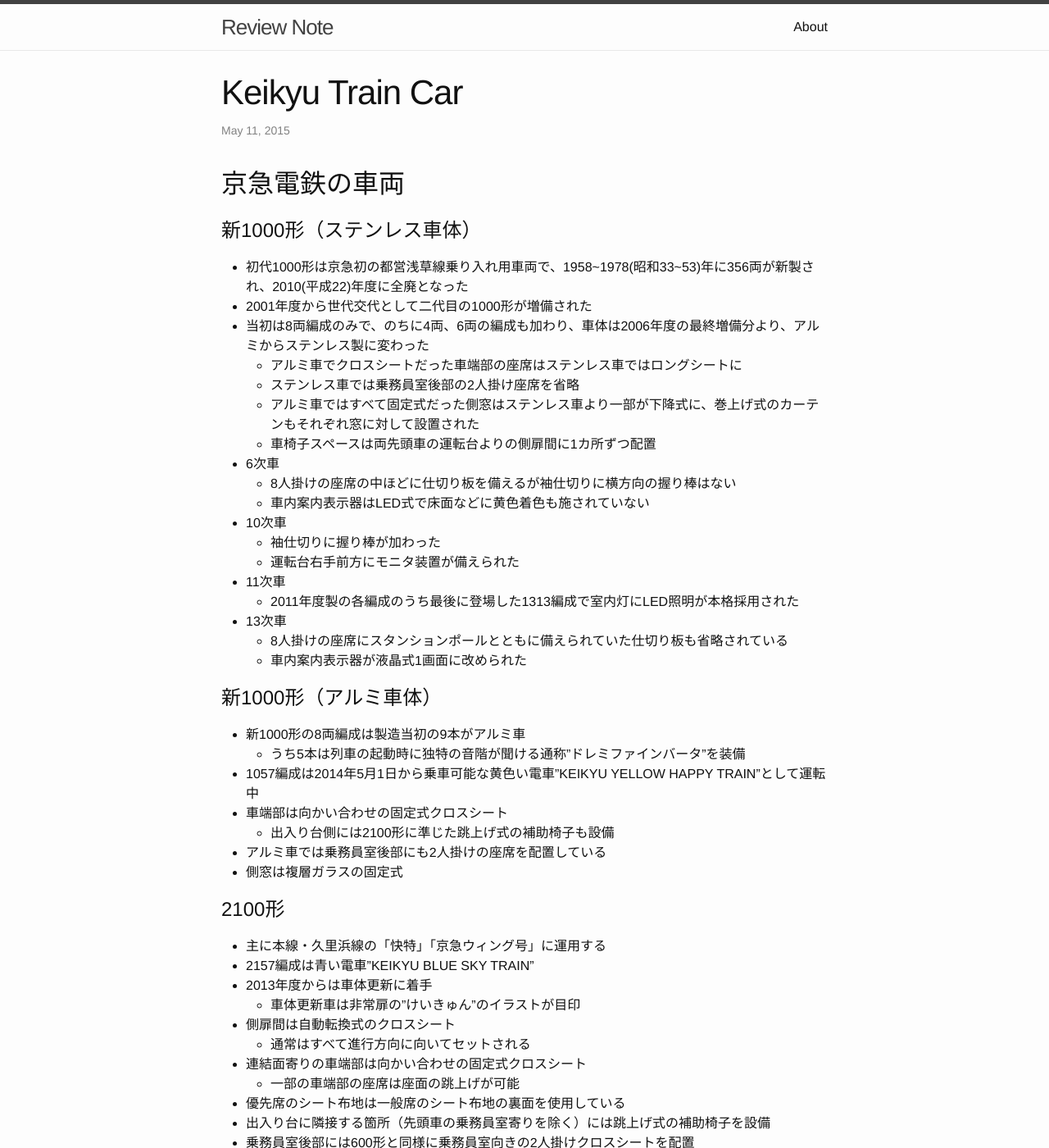
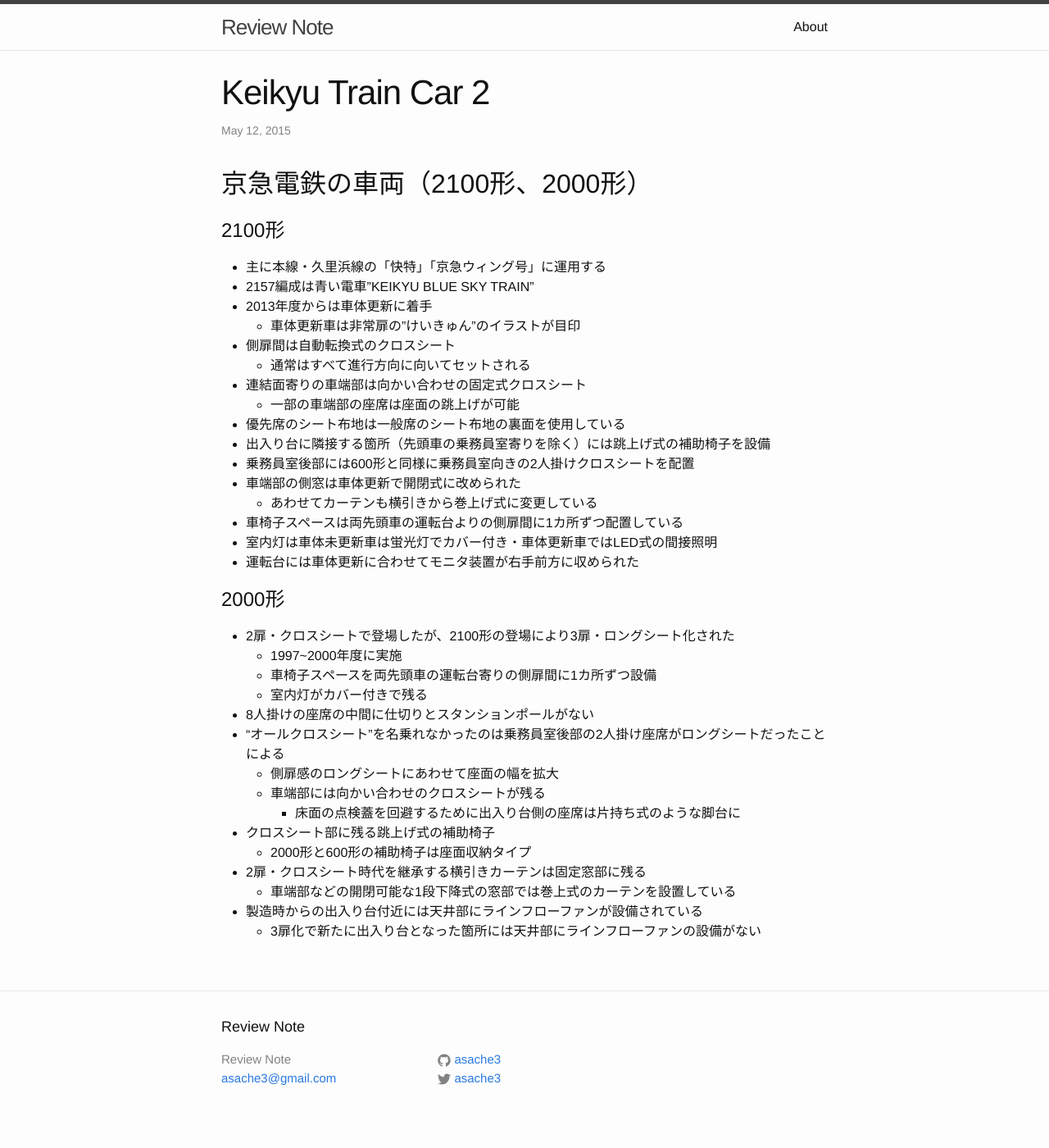
Before and after one commit to asache3/asache3.github.io, a Jekyll site: the page built from _posts/2015-05-12-keikyu-train-car-2.markdown, in a window 1280 px wide and 1400 px high. Shown: the whole window at 82% size. Built offline with Jekyll 4.4.1, drawn with Linux system fonts in a browser that asks for light colours; some of the changed text lies outside the part shown.

Commit message:
Split Keikyu Traain Car

```diff
--- a/_posts/2015-05-11-keikyu-train-car.markdown
+++ b/_posts/2015-05-12-keikyu-train-car-2.markdown
@@ -1,41 +1,10 @@
 ---
 layout: post
-title:  "Keikyu Train Car"
-date:   2015-05-11 07:30:00
+title:  "Keikyu Train Car 2"
+date:   2015-05-12 07:30:00
 ---
 
-## 京急電鉄の車両
-
-# 新1000形（ステンレス車体）
-* 初代1000形は京急初の都営浅草線乗り入れ用車両で、1958~1978(昭和33~53)年に356両が新製され、2010(平成22)年度に全廃となった
-* 2001年度から世代交代として二代目の1000形が増備された
-* 当初は8両編成のみで、のちに4両、6両の編成も加わり、車体は2006年度の最終増備分より、アルミからステンレス製に変わった
-  * アルミ車でクロスシートだった車端部の座席はステンレス車ではロングシートに
-  * ステンレス車では乗務員室後部の2人掛け座席を省略
-  * アルミ車ではすべて固定式だった側窓はステンレス車より一部が下降式に、巻上げ式のカーテンもそれぞれ窓に対して設置された
-  * 車椅子スペースは両先頭車の運転台よりの側扉間に1カ所ずつ配置
-* 6次車
-  * 8人掛けの座席の中ほどに仕切り板を備えるが袖仕切りに横方向の握り棒はない
-  * 車内案内表示器はLED式で床面などに黄色着色も施されていない
-* 10次車
-  * 袖仕切りに握り棒が加わった
-  * 運転台右手前方にモニタ装置が備えられた
-* 11次車
-  * 2011年度製の各編成のうち最後に登場した1313編成で室内灯にLED照明が本格採用された
-* 13次車
-  * 8人掛けの座席にスタンションポールとともに備えられていた仕切り板も省略されている
-  * 車内案内表示器が液晶式1画面に改められた
-
-
-# 新1000形（アルミ車体）
-* 新1000形の8両編成は製造当初の9本がアルミ車
-  * うち5本は列車の起動時に独特の音階が聞ける通称"ドレミファインバータ"を装備
-* 1057編成は2014年5月1日から乗車可能な黄色い電車"KEIKYU YELLOW HAPPY TRAIN"として運転中
-* 車端部は向かい合わせの固定式クロスシート
-  * 出入り台側には2100形に準じた跳上げ式の補助椅子も設備
-* アルミ車では乗務員室後部にも2人掛けの座席を配置している
-* 側窓は複層ガラスの固定式
-
+## 京急電鉄の車両（2100形、2000形）
 
 # 2100形
 * 主に本線・久里浜線の「快特」「京急ウィング号」に運用する
@@ -72,15 +41,3 @@ date:   2015-05-11 07:30:00
   * 車端部などの開閉可能な1段下降式の窓部では巻上式のカーテンを設置している
 * 製造時からの出入り台付近には天井部にラインフローファンが設備されている
   * 3扉化で新たに出入り台となった箇所には天井部にラインフローファンの設備がない
-
-
-# 1500形（VVVF制御車）
-
-
-# 1500形（界磁チョッパ制御）
-
-
-# 600形
-
-
-# 800形
```
Also changed, not shown: _posts/2015-05-11-keikyu-train-car-1.markdown (added, +37 -0 lines).
